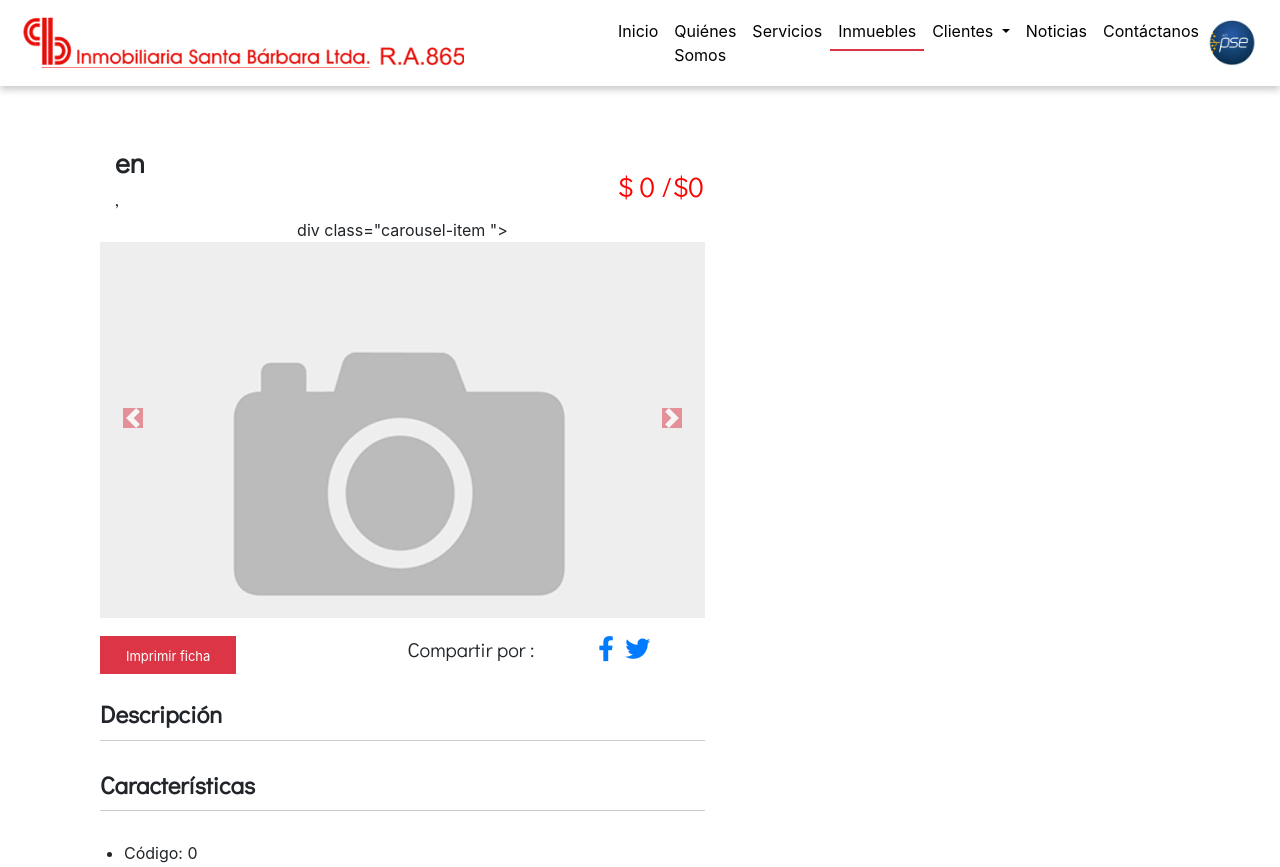
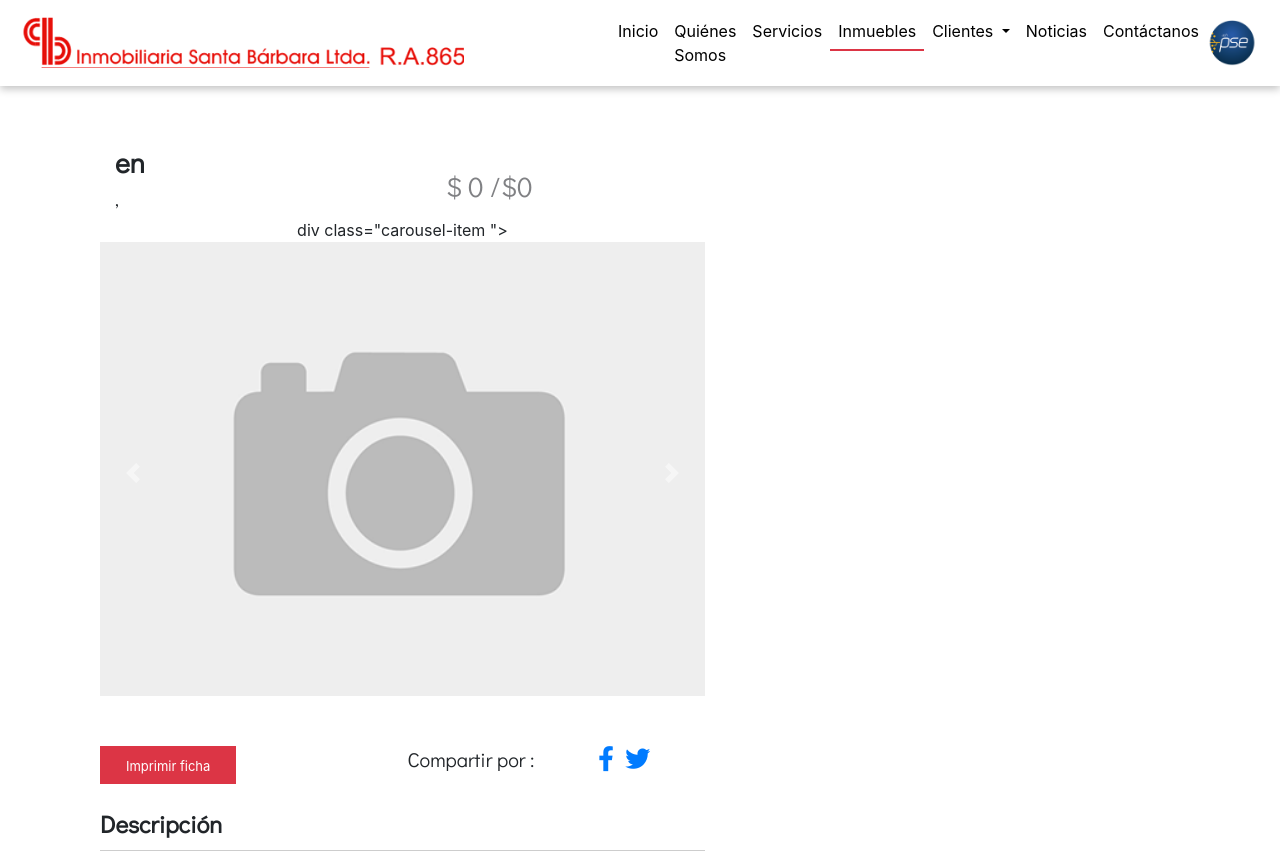
Before and after one commit to DexconDigital/SantaBarbara, a PHP site: page /detalle_inmueble.php in a window 1280 px wide. Shown: the top 867 px of the page. Run offline with PHP 8.4, Linux system fonts and the light colour scheme; data that the repository does not hold is empty; style sheets or scripts are compiled from the project's sources.

Commit message:
se agrega estilos en detallen inmuble
algunas cosas del hover y tamaño de las imagenes.

```diff
--- a/css/carousel.inmueble.css
+++ b/css/carousel.inmueble.css
@@ -10,10 +10,10 @@
     height: 100%;
 }
 .carousel-control-next-icon {
-    background-color: #dc3545;
+    background-color: #dc354500;
 }
 .carousel-control-prev-icon {
-    background-color: #dc3545;
+    background-color: #dc354500;
 }
 @media (min-width: 576px) {
     .carousel-inner{
--- a/detalle_inmueble.php
+++ b/detalle_inmueble.php
@@ -1,6 +1,6 @@
 <?php require 'variables/variables.php';
 require 'controllers/detalleInmuebleController.php';
-$page='Inmuebles'?>
+$page = 'Inmuebles' ?>
 <!doctype html>
 <html lang="en">
 
@@ -11,13 +11,13 @@ $page='Inmuebles'?>
 
     <?php include 'layout/archivosheader.php' ?>
     <link rel="stylesheet" href="css/carousel.inmueble.css">
-    <title>Detalle | Inmueble</title>
+    <title>Clientes</title>
 </head>
 
 <body>
     <?php include 'layout/menu.php' ?>
     <div id="" class="contaider-fluid body">
-        <div class="container" style="margin-top: 60px;" id="detalle_inmueble">
+        <div class="container" style="margin-top: 60px;">
             <div class="row">
                 <div class="col-md-12 col-lg-7">
                     <div class="col-md-12 d-flex bd-highlight">
@@ -25,7 +25,7 @@ $page='Inmuebles'?>
                             <h2 class="tipo_inm"><Strong><?php echo $r['Tipo_Inmueble'] . ' en ' . $r['Gestion']; ?></Strong></h2>
                             <h5 class="p_detalle"><?php echo $r['barrio'] . ', ' . $r['ciudad'] ?></h5>
                         </div>
-                        <div class="col-6 bd-highlight precio text-right" style="color: red;">
+                        <div class="col-6 bd-highlight precio" style="color: #808184;">
                             <?php if ($r['Gestion'] == 'Arriendo') {
                                 echo '<h3 class="precio">$ ' . $r['ValorCanon'] . '</h3>';
                             } else if ($r['Gestion'] == 'Venta') {
@@ -39,25 +39,25 @@ $page='Inmuebles'?>
                     <div>
                     <div class="col-md-12 col-12 col-lg-12">
                             <div id="carouselExampleControls" class="carousel slide" data-ride="carousel">
-                                <div class="carousel-inner tamaño_cont_carrousel">
+                                <div id="container_tamaño_img" class="carousel-inner tamaño_cont_carrousel ">
                                     <?php
                                     if (!isset($r['fotos']) || count($r['fotos']) == 0) {
                                         echo 'div  class="carousel-item ">
-                                            <img style="    object-fit: contain;
+                                            <img style="    object-fit: cover;
                                             width: 100%;
                                             " src="images/no_image.png" class="" alt="...">
                                             </div>
                                         ';
                                     } else {
                                         echo '<div  class="carousel-item active">
-                                            <img style="    object-fit: contain;
+                                            <img style="    object-fit: cover;
                                             width: 100%;
                                             " src="' . $r['fotos'][0]['foto'] . '" class="" alt="...">
                                             </div>
                                             ';
                                         for ($i = 1; $i < count($r['fotos']); $i++) {
                                             echo '<div  class="carousel-item">
-                                            <img style="    object-fit: contain;
+                                            <img style="    object-fit: cover;
                                             width: 100%;
                                             " src="' . $r['fotos'][$i]['foto'] . '" class="" alt="...">
                                             </div>
@@ -74,7 +74,13 @@ $page='Inmuebles'?>
                                     <span class="sr-only">Next</span>
                                 </a>
                             </div>
+
+
+
+
+
                         </div>
+
                         <div class="col-md-12 row  ">
                             <div class="col-md-6 col-lg-6 col-12 contenerdor_booton_conta">
                             <button style="margin-top: 18px;" type="button" class="btn btn-danger rounded-0 col-6 compartir_boton" name=""><a class="color_blanco_url" href="https://simicrm.app/mcomercialweb/fichas_tecnicas/fichatec3.php?reg=60-<?php echo $co ?>" target="_blank">Imprimir ficha</a></button>
@@ -82,9 +88,9 @@ $page='Inmuebles'?>
                             <div class="col-md-4 col-lg-4 col-6 col-sm-1 mr-2 icon_foot row">
                                 <h5 class="compartir">Compartir por :</h5>
                             </div>
-                            <div class="col-md-2 row d-flex flex-row-reverse bd-highlight container_icon_compartir">
-                                <div class="col-md-5 col-2 col-sm-1 mr-2 icon_foot  p-2 row"><a href="<?php echo 'https://twitter.com/intent/tweet?url=http%3A%2F%2Fwww.inmobiliariasantabarbara.com.co%2Fdetalle_inmueble.php%3Fco%3D' . $co . '&text=' . $r['Tipo_Inmueble'] . '%20en%20' . $r['Gestion'] . '%20en%20' . $r['ciudad'] . '-' . $r['depto'] ?>" target="_blank"><i class="fab fa-twitter "></i></a></div>
-                                <div class="col-md-5 col-2 col-sm-1 mr-1 icon_foot  p-2 row"><a href="https://www.facebook.com/sharer/sharer.php?u=http%3A%2F%2Fwww.inmobiliariasantabarbara.com.co%2FdetalleInmueble%3Fcodigo%3D<?php echo $co; ?>" target="_blank"><i class="fab fa-facebook-f "></i></a></div>
+                            <div class="col-md-2 row  d-flex flex-row-reverse bd-highlight container_icon_compartir">
+                                <div class="col-md-5 col-2 col-sm-1 mr-2 icon_foot  p-2 row"><a href="<?php echo 'https://twitter.com/intent/tweet?url=http%3A%2F%2Fwww..com.co%2Fdetalle_inmueble.php%3Fco%3D' . $co . '&text=' . $r['Tipo_Inmueble'] . '%20en%20' . $r['Gestion'] . '%20en%20' . $r['ciudad'] . '-' . $r['depto'] ?>" target="_blank"><i class="fab fa-twitter "></i></a></div>
+                                <div class="col-md-5 col-2 col-sm-1 mr-1 icon_foot  p-2 row"><a href="https://www.facebook.com/sharer/sharer.php?u=https%3A%2F%2Fwww..com.co%2Fdetalle_inmueble.php%3Fco%3D<?php echo $co; ?>" target="_blank"><i class="fab fa-facebook-f "></i></a></div>
                             </div>
 
                         </div>
@@ -93,32 +99,11 @@ $page='Inmuebles'?>
                             <h4 class="property-single-detail-title"><strong>Descripción</strong></h4>
                             <p style="text-align: justify;"><?php echo $r['descripcionlarga']; ?></p>
                         </div>
-
-                        <!-- descripcion -->
-                        <div class="col-md-12" style="margin-bottom: 12px;">
-                            <h4 class="property-single-detail-title"><strong>Características</strong></h4>
-                            <ul class="pl-4">
-                                <li>Código: <?php echo $co; ?></li>
-                                <li>Alcobas: <?php echo $alcobas; ?></li>
-                                <li>Baños: <?php echo $banios; ?></li>
-                                <li>Área Construida: <?php echo $area_construida; ?>m<sup>2<sup></li>
-                                <li>Área Privada: <?php echo $area_privada; ?>m<sup>2<sup></li>
-                                <li>Garaje: <?php echo $garaje; ?></li>
-                                <li>Estrato: <?php echo $estrato; ?></li>
-                                <li>Edad Inmueble: <?php echo $edad_inmueble; ?> años</li>
-                                <?php if($administracion != ""){
-                                    echo '<li>Administración: $'.$administracion.'</li>';
-                                }?>
-                            </ul>
-                        </div>
-                        <!-- fin de descripcion -->
-
-
-                        <div class="col-md-12" style="margin-bottom: 12px;">
+                        <div class="col-md-12" style="margin-bottom: 12px;;">
                             <?php
                             if (count($r['caracteristicasInternas']) > 0) {
                                 echo '
-                                            <h4 class="property-single-detail-title"><strong>Características Internas</strong></h4>
+                                            <h4 class="property-single-detail-title"><strong>Caracteristicas Internas</strong></h4>
                                             <ul">';
                                 for ($i = 0; $i < count($r['caracteristicasInternas']); $i++) {
                                     $caracteristicas = ltrim($r['caracteristicasInternas'][$i]['Descripcion']);
@@ -128,13 +113,11 @@ $page='Inmuebles'?>
                             }
                             ?>
                         </div>
-
-
                         <div class="col-md-12" style="margin-bottom: 12px;;">
                             <?php
                             if (count($r['caracteristicasExternas']) > 0) {
                                 echo '
-                                            <h4 class="property-single-detail-title"><strong>Características Externas</strong></h4>
+                                            <h4 class="property-single-detail-title"><strong>Caracteristicas Externas</strong></h4>
                                             <ul">';
                                 for ($i = 0; $i < count($r['caracteristicasExternas']); $i++) {
                                     $caracteristicas = ltrim($r['caracteristicasExternas'][$i]['Descripcion']);
@@ -144,11 +127,11 @@ $page='Inmuebles'?>
                             }
                             ?>
                         </div>
-                        <div class="col-md-12" style="margin-bottom: 12px;">
+                        <div class="col-md-12" style="margin-bottom: 12px;;">
                             <?php
                             if (count($r['caracteristicasAlrededores']) > 0) {
                                 echo '
-                                            <h4 class="property-single-detail-title"><strong>Características Alrededores</strong></h4>
+                                            <h4 class="property-single-detail-title"><strong>Caracteristicas Alrededores</strong></h4>
                                             <ul">';
                                 for ($i = 0; $i < count($r['caracteristicasAlrededores']); $i++) {
                                     $caracteristicas = ltrim($r['caracteristicasAlrededores'][$i]['Descripcion']);
@@ -161,7 +144,8 @@ $page='Inmuebles'?>
                         <div class="col-12  mb-3">
                             <?php if ($r['video'] != "") {
                                 echo
-                                    '<h4 class="property-single-detail-title"><strong>Video</strong></h4>
+                                    '<div class="card">
+                                <div class="card-body">
                                     <h5 class="card-title">Video</h5>
                                     <div class="row">
                                         <div class="col-12 col-md-4">
@@ -174,42 +158,52 @@ $page='Inmuebles'?>
                             } ?>
 
                         </div>
+                        <div class="col-md-12  p-0">
+                            <div class="row">
+                                <div style="width: 100%;">
+                                <iframe src="https://www.google.com/maps/embed?pb=!1m18!1m12!1m3!1d3976.716021290003!2d-74.07164198555337!3d4.644658043435028!2m3!1f0!2f0!3f0!3m2!1i1024!2i768!4f13.1!3m3!1m2!1s0x8e3f9a365d3e3b6f%3A0x6db27910fb7175ad!2sCl.%2057%20%2318-22%2C%20Bogot%C3%A1!5e0!3m2!1ses-419!2sco!4v1566996675146!5m2!1ses-419!2sco" height="600" frameborder="0" style="border:0; width: 100%;" allowfullscreen=""></iframe>
+
                                 </div>
                             </div>
 
-                <div class="col-12 col-lg-5">
+                        </div>
+
+                    </div>
+                </div>
+
+                <div class="col-lg-5 col-md-12 col-12 ">
 
                     <div class="search-porperties text-left">
                         <h6 class="sidebar-title text-center"> Encuentra tu inmueble ideal</h6>
                         <form class="search-box">
                             <input type="text" id='codigo_buscar' class="form-control rounded-0" placeholder="Código">
                             <select id="ciudad_buscar" class="form-control rounded-0">
-                                <option value="0" selected>Ciudad</option>
+                                <option selected>Ciudad</option>
                             </select>
                             <select id="barrio_buscar" class="form-control rounded-0">
-                                <option value="0" selected>Barrio</option>
+                                <option selected>Barrio</option>
                             </select>
                             <select id="tipo_inmueble_buscar" class="form-control rounded-0">
-                                <option value="0" selected> Tipo de Inmueble</option>
+                                <option selected> Tipo de Inmueble</option>
                             </select>
                             <select id="tipo_gestion_buscar" class="form-control rounded-0">
-                                <option value="0"  selected>Tipo de gestión</option>
+                                <option selected>Tipo de gestión</option>
                             </select>
-                            <input type="text" id='area_minima_buscar' class="form-control rounded-0" placeholder="Área Mínima">
-                            <input type="text" id='area_maxima_buscar' class="form-control rounded-0" placeholder="Área Máxima">
-                            <button type="button" style="background-color: gray;" class="btn  rounded-0 col-12" id="buscar">Buscar</button>
+                            <input type="text" id='area_minima_buscar' class="form-control rounded-0" placeholder="Area Mínima">
+                            <input type="text" id='area_maxima_buscar' class="form-control rounded-0" placeholder="Area Máxima">
+                            <button type="submit" style="background-color: gray;" class="btn  rounded-0 col-12">Buscar</button>
                         </form>
                     </div>
                     <div class="col-md-12">
                         <h6 class="sidebar-title text-center">Contacto con el asesor</h6>
                         <div class="side-bar-agent-detail mt-3">
                             <figure>
-                                <img id="img_inmueble" src="<?php echo $asesor['FotoAsesor']; ?>" alt="">
+                                <img id="img_inmueble" src="img/no_image.png" alt="">
                             </figure>
                             <ul class="side-bar-agent">
-                                <li><?php echo $asesor['ntercero']; ?></li>
-                                <li><i class="fa fa-phone pr-1"></i><a href="tel:+57<?php echo $asesor['celular']; ?>"><?php echo $asesor['celular']; ?></a></li>
-                                <li><a><i class="fa fa-envelope pr-1"></i><?php echo $asesor['correo']; ?></a></li>
+                                <li><i class="fa fa-map-marker"></i> Nombre</li>
+                                <li><i class="fa fa-phone"></i> Teléfono</li>
+                                <li><a><i class="fa fa-envelope"></i> Correo</a></li>
                             </ul>
                         </div>
 
--- a/layout/archivosheader.php
+++ b/layout/archivosheader.php
@@ -1,6 +1,6 @@
 <link rel="shortcut icon" href="favicon.ico" type="image/x-icon">
 <link rel="stylesheet" href="css/bootstrap.css">
 <link rel="stylesheet" href="css/all.min.css">
+<link rel="stylesheet" href="css/owl.carousel.min.css">
 <link rel="stylesheet" href="css/style.css">
-<link rel="stylesheet" href="css/owl.carousel.min.css">
 <link rel="stylesheet" href="css/owl.theme.default.min.css">
--- a/scss/_estilosDaniel.scss
+++ b/scss/_estilosDaniel.scss
@@ -617,6 +617,7 @@ figure{
     margin-bottom: 16px;
     color: #ffffff;
 }
+
 .tamaño_cont_carrousel{
     height: 520px;
 }
```
Also changed, not shown: 1 other file. Lines whose indentation alone changed are shown as unchanged.
